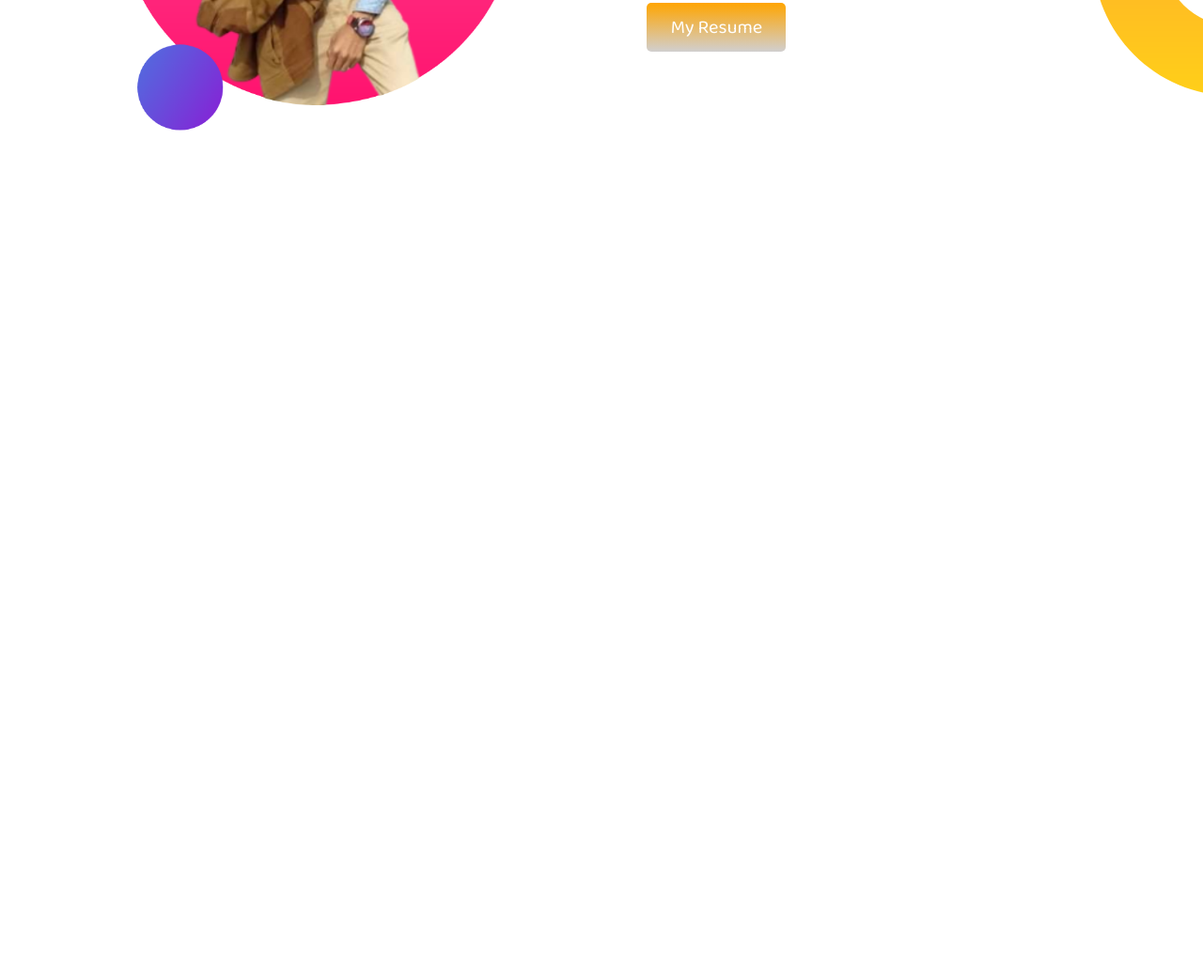
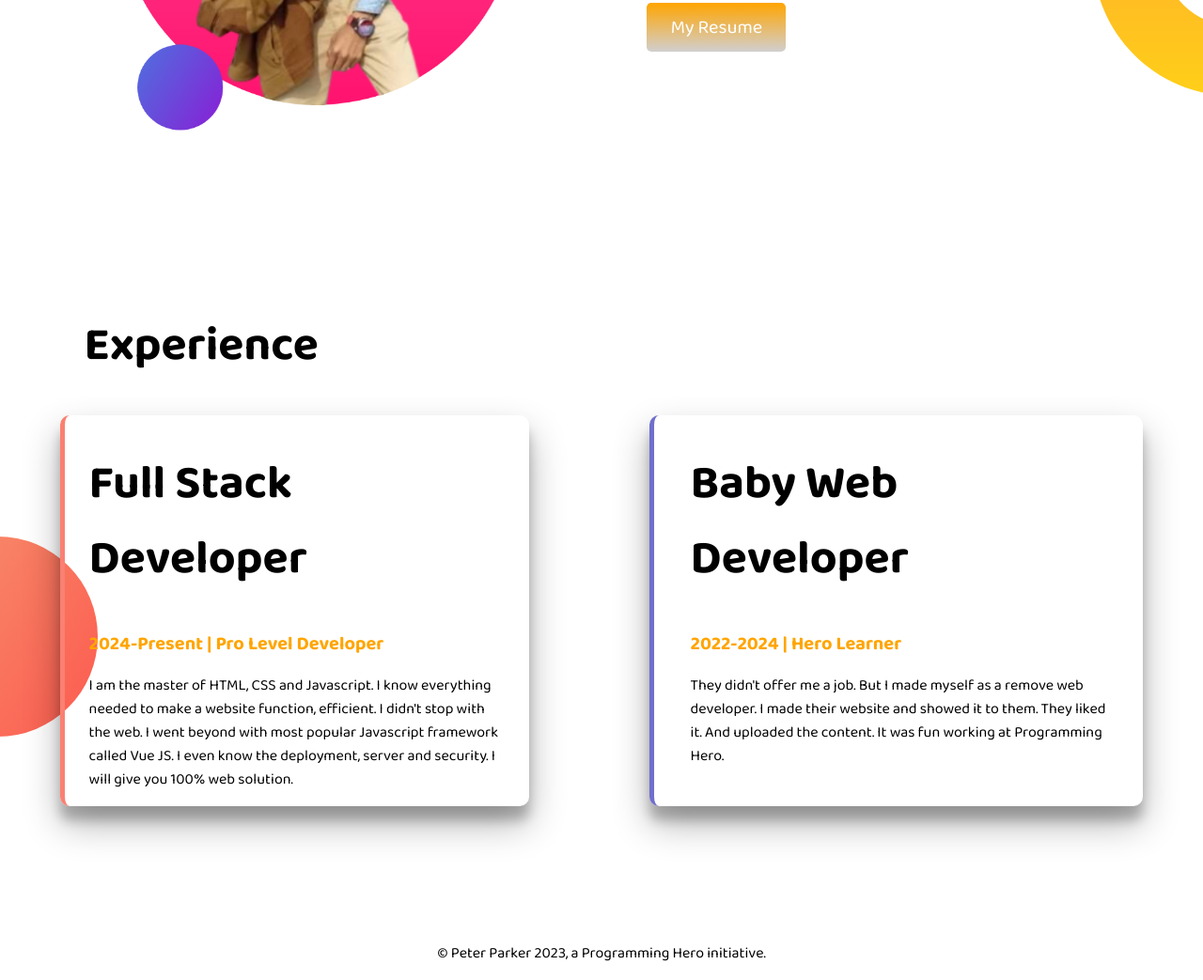
Before and after one commit to jfmemon/my-second-portfolio, a plain HTML site: page index.html in a window 1280 px wide. Shown: the part 1030-2073 px from the top of the page at 94% size. Before the commit the page ends 1325 px from the top, so only its background shows below. Drawn offline with Linux system fonts and the light colour scheme; a web font is replaced by a local one.

Commit message:
last commit

```diff
--- a/index.html
+++ b/index.html
@@ -40,8 +40,22 @@
     </div>
 </div>
 
-<div class="third-portion">
+<div class="bottom">
+    <h1 class="experience">Experience</h1>
+    <div class="third-portion">
+        <div class="third-portion-left">
+            <h1>Full Stack Developer</h1>
+            <h2><span class="last-color">2024-Present | Pro Level Developer</span></h2>
+            <p>I am the master of HTML, CSS and Javascript. I know everything needed to make a website function, efficient. I didn't stop with the web. I went beyond with most popular Javascript framework called Vue JS. I even know the deployment, server and security. I will give you 100% web solution.</p>
+        </div>
 
+        <div class="third-portion-right">
+            <h1>Baby Web Developer</h1>
+            <h2><span class="last-color">2022-2024 | Hero Learner</span></h2>
+            <p>They didn't offer me a job. But I made myself as a remove web developer. I made their website and showed it to them. They liked it. And uploaded the content. It was fun working at Programming Hero.</p>
+        </div>
+    </div>
+    <p class="last">© Peter Parker 2023, a Programming Hero initiative.</p>
 </div>
 
 </body>
--- a/style.css
+++ b/style.css
@@ -66,3 +66,48 @@ h2{
     padding-top: 5%;
     padding-right: 5%;
 }
+
+.third-portion{
+    display: flex;
+    padding-bottom: 10%;
+}
+
+.third-portion-left{
+    width: 50%;
+    padding-left: 2%;
+    padding-right: 2%;
+    box-shadow: rgba(0, 0, 0, 0.3) 0px 19px 38px, rgba(0, 0, 0, 0.22) 0px 15px 12px;
+    margin-left: 5%;
+    margin-right: 5%;
+    border-radius: 10px;
+    border-left: 5px solid salmon;
+}
+
+.third-portion-right{
+    width: 50%;
+    padding-right: 3%;
+    padding-left: 3%;
+    box-shadow: rgba(0, 0, 0, 0.3) 0px 19px 38px, rgba(0, 0, 0, 0.22) 0px 15px 12px;
+    border-radius: 10px;
+    border-left: 5px solid rgb(111, 111, 206);
+    margin-left: 5%;
+    margin-right: 5%;
+}
+
+.experience{
+    padding-left: 7%;
+}
+
+.last{
+    text-align: center;
+}
+
+.last-color{
+    color: orange;
+}
+
+.bottom{
+    background-image: url(images/exp-bg.png);
+    background-repeat: no-repeat;
+    background-position: left;
+}
```
